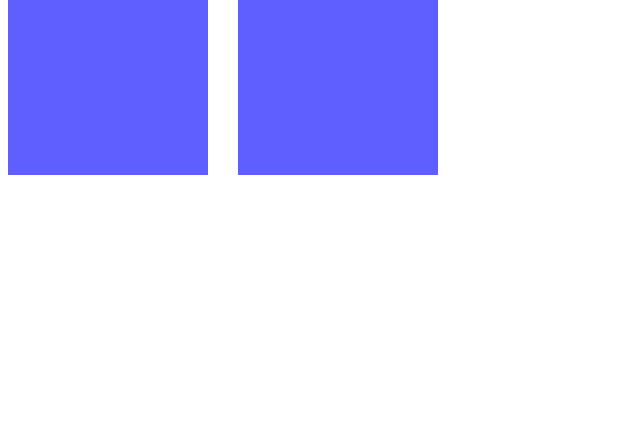
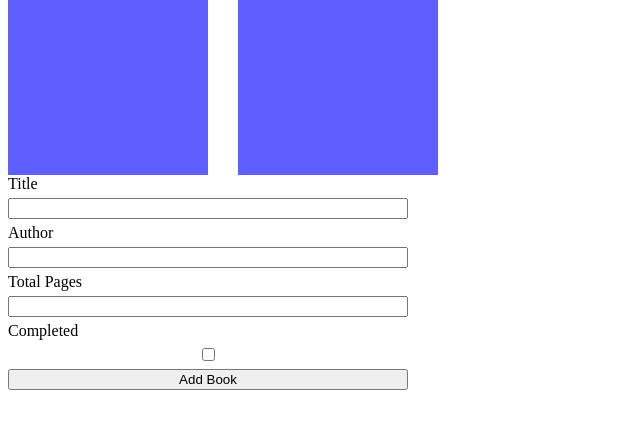
Before and after one commit to EventBridge/library-project, a plain HTML site: page index.html in a window 1280 px wide. Shown: the part 155-584 px from the top of the page, without its empty margins (0-640 px from the left). Drawn offline with Linux system fonts and the light colour scheme.

Commit message:
add book html form

```diff
--- a/index.html
+++ b/index.html
@@ -11,5 +11,20 @@
     <body>
         <h1>Hello World</h1>
         <div class="table"></div>
+        <form action="" class="form-container">
+            <label for="title">Title</label>
+            <input type="text" id="title" required />
+
+            <label for="author">Author</label>
+            <input type="text" id="author" required />
+
+            <label for="numOfPages">Total Pages</label>
+            <input type="text" id="numOfPages" required />
+
+            <label for="read">Completed</label>
+            <input type="checkbox" id="read" required />
+
+            <button onclick="addBookToLibrary()">Add Book</button>
+        </form>
     </body>
 </html>
--- a/main.js
+++ b/main.js
@@ -12,7 +12,7 @@ function Book(title, author, numOfPages, read) {
 }
 
 function addBookToLibrary() {
-    // do stuff here
+    console.log("Added Book");
 }
 
 const table = document.querySelector(".table");
--- a/style.css
+++ b/style.css
@@ -13,3 +13,10 @@
     width: 200px;
     background-color: rgb(95, 95, 255);
 }
+
+.form-container {
+    display: flex;
+    flex-direction: column;
+    width: 400px;
+    gap: 5px;
+}
```
